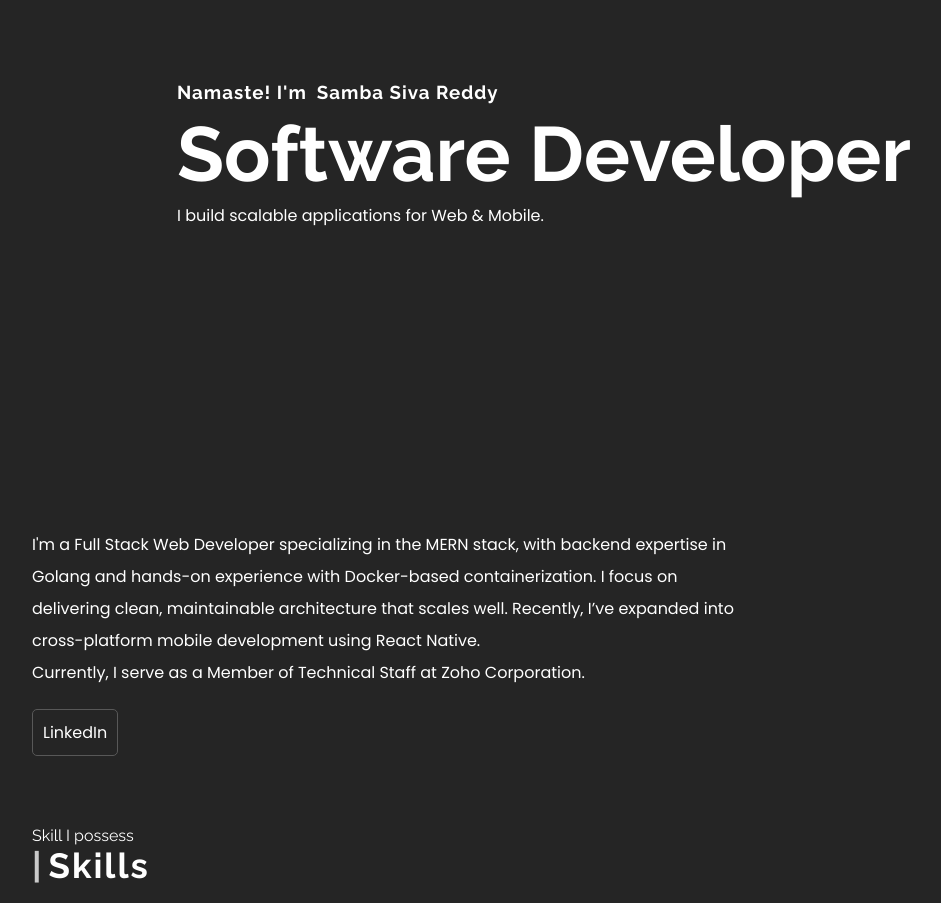
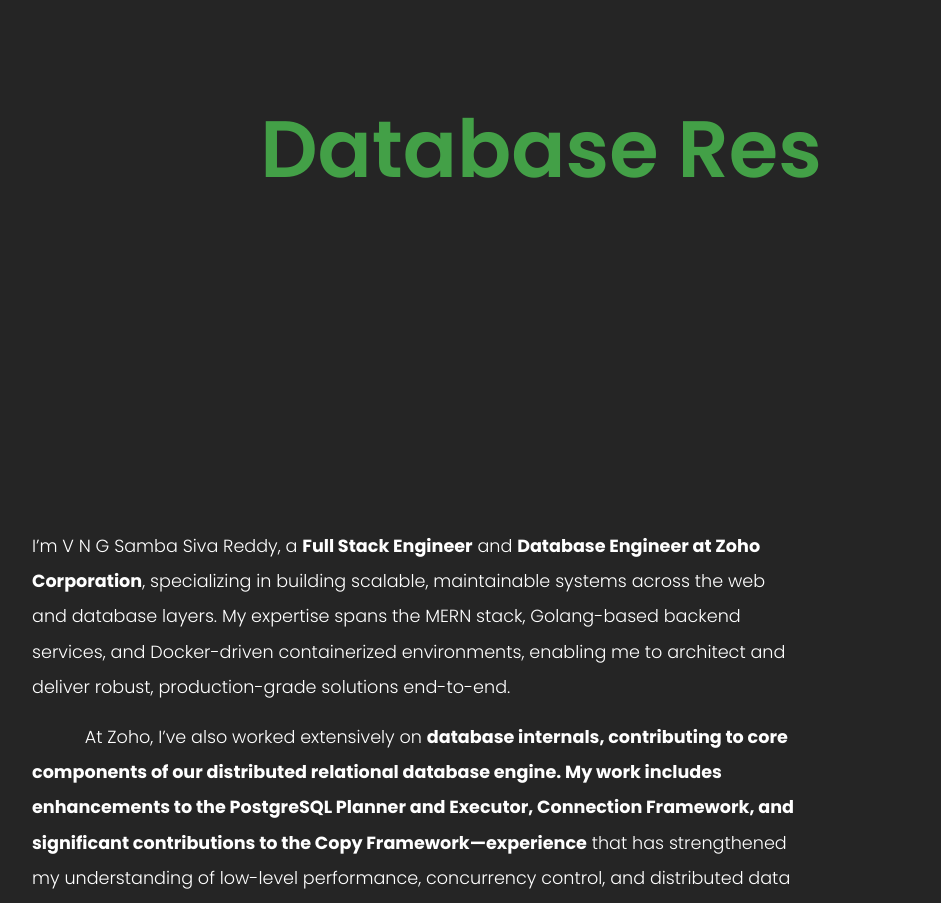
Before and after one commit to sambasivareddy-ch/sambasiva, a React (Create React App) app: page / in a window 1280 px wide. Shown: the part 320-1223 px from the top of the page, without its empty margins (96-1037 px from the left). Built offline with nearby package versions, Linux system fonts and the light colour scheme.

Commit message:
Edited about and Animation

```diff
--- a/src/components/About.js
+++ b/src/components/About.js
@@ -1,4 +1,6 @@
 import React from "react";
+
+import TypingTitles from "./TypingTitles";
 
 import styles from "../styles/page.module.css";
 
@@ -6,11 +8,11 @@ const About = () => {
   return (
     <div className={styles["about-div__wrapper"]}>
       <div className={styles["about-wrapper"]}>
-        <p className={styles["welcome-msg"]}>
+        {/* <p className={styles["welcome-msg"]}>
           <h3 className={styles["wishes"]}>Namaste! I'm<p className={styles['my-name']}>Samba Siva Reddy</p></h3>
-        </p>
-        <h1 className={styles["my-role"]}> Software Developer</h1>
-        I build scalable applications for Web & Mobile.
+        </p> */}
+        <TypingTitles/>
+        {/* I do Database research and build scalable applications for Web & Mobile. */}
       </div>
     </div>
   );
--- a/src/components/Intro.js
+++ b/src/components/Intro.js
@@ -7,10 +7,10 @@ const Intro = () => {
     <div className={styles["intro-wrapper"]} id="about">
       <p className={styles["intro-me"]}>
         <p className={styles["about-me"]}>
-          I'm a Full Stack Web Developer specializing in the MERN stack, with backend expertise in Golang and hands-on experience with Docker-based containerization.
-          I focus on delivering clean, maintainable architecture that scales well.
-          Recently, I’ve expanded into cross-platform mobile development using React Native.<br />
-          Currently, I serve as a Member of Technical Staff at Zoho Corporation.
+        I’m V N G Samba Siva Reddy, a <b>Full Stack Engineer</b> and <b>Database Engineer at Zoho Corporation</b>, specializing in building scalable, maintainable systems across the web and database layers. My expertise spans the MERN stack, Golang-based backend services, and Docker-driven containerized environments, enabling me to architect and deliver robust, production-grade solutions end-to-end.
+        </p>
+        <p className={styles["about-me"]}>
+        At Zoho, I’ve also worked extensively on <b>database internals, contributing to core components of our distributed relational database engine. My work includes enhancements to the PostgreSQL Planner and Executor, Connection Framework, and significant contributions to the Copy Framework—experience</b> that has strengthened my understanding of low-level performance, concurrency control, and distributed data consistency.
         </p>
       </p>
       <div className={styles['info-links']}>
--- a/src/components/Logo.js
+++ b/src/components/Logo.js
@@ -5,7 +5,7 @@ import styles from "../styles/logo.module.css";
 const Logo = () => {
     return (
         <div className={styles['logo-wrapper']}>
-            <Link className={styles['logo-letter']} to="/"> &#62; Hello World</Link>
+            <Link className={styles['logo-letter']} to="/"> &#62; I'm Samba Siva</Link>
         </div>
     )
 }
--- a/src/components/Skills.js
+++ b/src/components/Skills.js
@@ -8,6 +8,10 @@ const Skills = (props) => {
       <p className={styles['caption']}>Skill I possess</p>
       <h2 className={styles["title"]}>Skills</h2>
       <ol className={styles["skills-list"]}>
+        <li className={styles["skill"]}>
+          <img src={"https://skillicons.dev/icons?i=postgres"} alt="postgres"/>
+          PostgreSQL
+        </li>
         <li className={styles["skill"]}>
           <img src={"https://skillicons.dev/icons?i=nodejs"} alt="node"/>
           Node.js
@@ -57,10 +61,6 @@ const Skills = (props) => {
           CSS3
         </li>
         <li className={styles["skill"]}>
-          <img src={"https://skillicons.dev/icons?i=postgres"} alt="postgres"/>
-          PostgreSQL
-        </li>
-        <li className={styles["skill"]}>
           <img src={"https://skillicons.dev/icons?i=mongodb"} alt="mongo"/>
           MongoDB
         </li>
--- /dev/null
+++ b/src/components/TypingTitles.js
@@ -0,0 +1,39 @@
+import { useState, useEffect } from "react";
+import styles from "../styles/typingtitles.module.css";
+
+export default function TypingTitles() {
+  const titles = ["Software Developer", "Database Researcher"];
+  const [index, setIndex] = useState(0);
+  const [displayText, setDisplayText] = useState("");
+  const [isDeleting, setIsDeleting] = useState(false);
+
+  useEffect(() => {
+    const current = titles[index];
+    const speed = isDeleting ? 50 : 120;
+
+    const handler = setTimeout(() => {
+      setDisplayText(prev =>
+        isDeleting ? current.substring(0, prev.length - 1)
+                   : current.substring(0, prev.length + 1)
+      );
+
+      if (!isDeleting && displayText === current) {
+        setTimeout(() => setIsDeleting(true), 1200);
+      }
+
+      if (isDeleting && displayText === "") {
+        setIsDeleting(false);
+        setIndex((prev) => (prev + 1) % titles.length);
+      }
+    }, speed);
+
+    return () => clearTimeout(handler);
+  }, [displayText, isDeleting, titles, index]);
+
+  return (
+    <h1 className={styles["my-role"]}>
+      {displayText}
+      <span className={styles.cursor}>|</span>
+    </h1>
+  );
+}
--- a/src/styles/page.module.css
+++ b/src/styles/page.module.css
@@ -77,10 +77,21 @@
 }
 
 .intro-me {
-  width: 70%;
+  width: 75%;
   line-height: 32px;
   color: var(--text-color);
   font-size: 1em;
+}
+
+.about-me {
+  font-size: 1.1rem;
+  line-height: 2;
+  font-weight: 300;
+}
+
+.about-me:nth-child(2) {
+  text-indent: 3em;
+  margin-top: 15px;
 }
 
 /* .highlight {
--- /dev/null
+++ b/src/styles/typingtitles.module.css
@@ -0,0 +1,20 @@
+.my-role {
+    font-size: 5rem;
+    font-weight: 600;
+    white-space: nowrap;
+    color: var(--green-color);
+}
+
+.cursor {
+    display: inline-block;
+    width: 2px;
+    background: #000;
+    margin-left: 4px;
+    animation: blink 0.7s steps(1) infinite;
+}
+
+@keyframes blink {
+    50% {
+      opacity: 0;
+    }
+}
```
